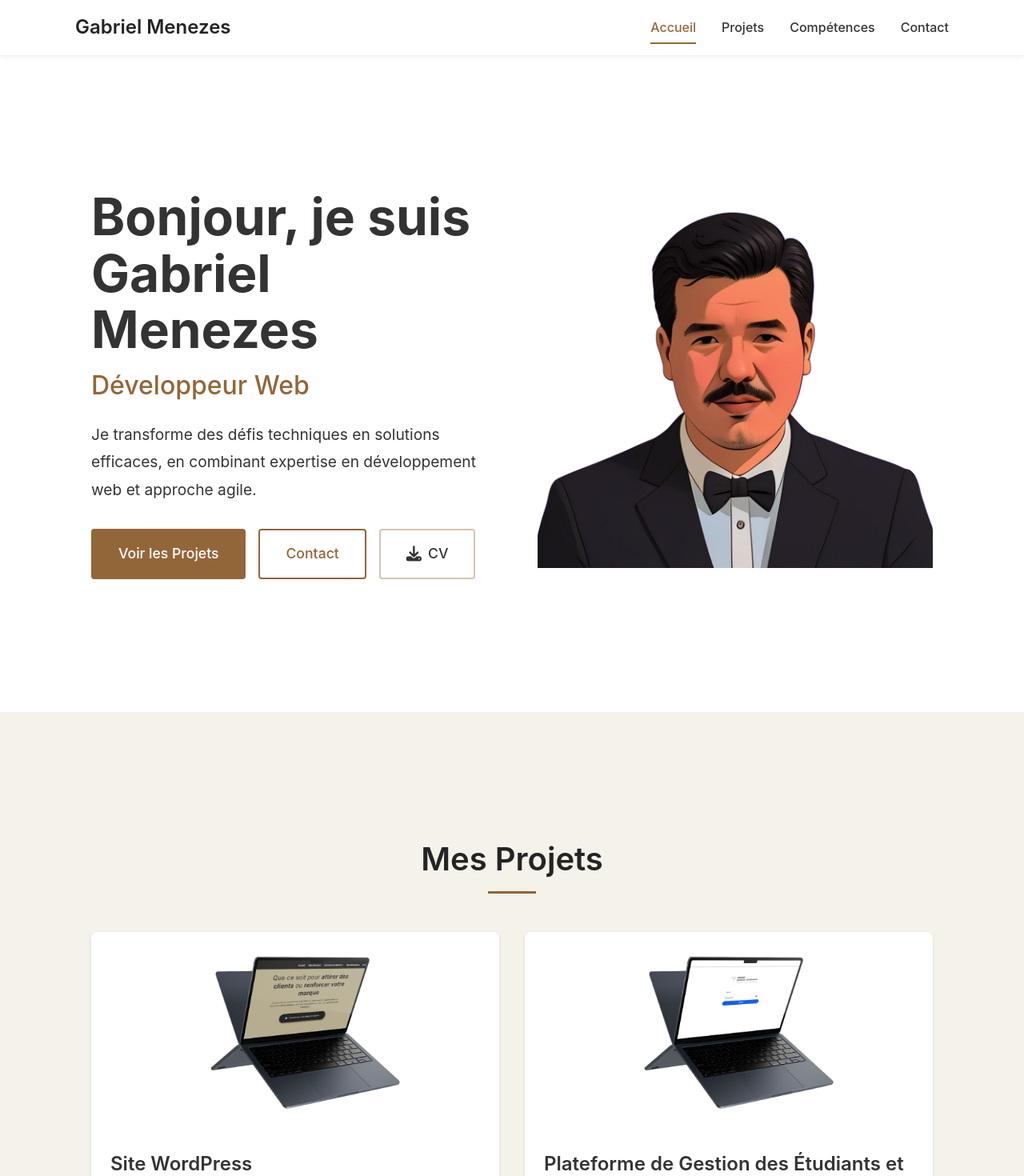
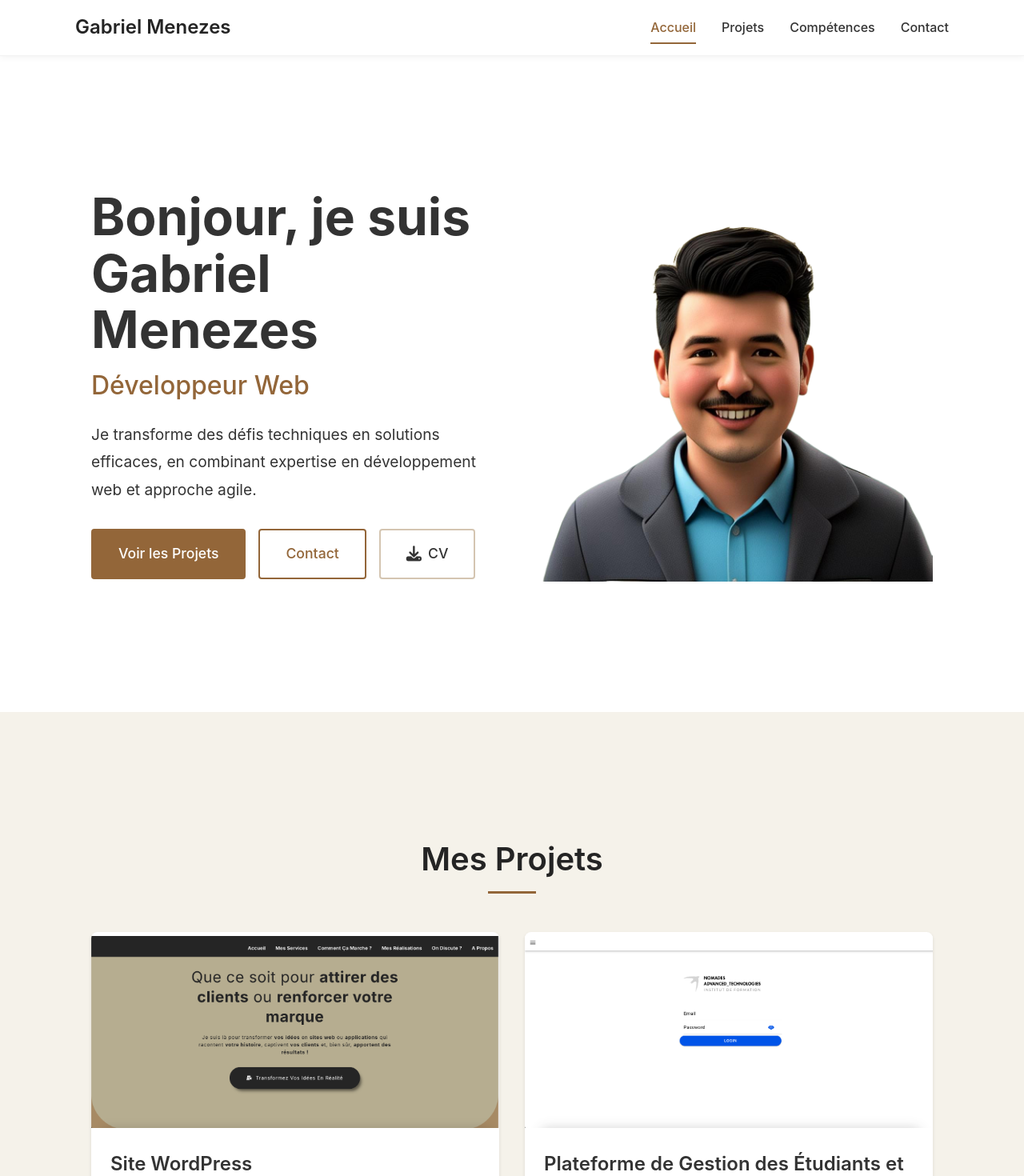
Before and after one commit to GabrielMenezesSilva/protfolio, an Angular app: page / in a window 1280 px wide. Shown: the top 1470 px of the page at 80% size. Built offline with nearby package versions, Linux system fonts and the light colour scheme.

Commit message:
Remove a animação do componente de herói e atualiza os caminhos das imagens para 'hero1.png', 'wordpress-portfolio1.png' e 'nomades1.png' nos componentes correspondentes, garantindo a consistência visual e a correta exibição dos projetos.

```diff
--- a/src/app/components/hero/hero.component.scss
+++ b/src/app/components/hero/hero.component.scss
@@ -126,7 +126,7 @@
       max-width: 500px;
       height: auto;
       // box-shadow: var(--shadow);
-      animation: float 2.5s ease-in-out infinite;
+      // animation: float 2.5s ease-in-out infinite;
     }
   }
 }
--- a/src/app/components/hero/hero.component.ts
+++ b/src/app/components/hero/hero.component.ts
@@ -13,5 +13,5 @@ export class HeroComponent {
   title = 'Développeur Web';
   description =
     "Je transforme des défis techniques en solutions efficaces, en combinant expertise en développement web et approche agile.";
-  imagePath = 'assets/images/figure.png';
+  imagePath = 'assets/images/hero1.png';
 }
--- a/src/app/components/projects/projects.component.ts
+++ b/src/app/components/projects/projects.component.ts
@@ -23,7 +23,7 @@ export class ProjectsComponent {
       title: 'Site WordPress',
       description:
         'Site professionnel développé avec WordPress et Elementor, axé sur la présentation de services de développement web. Le site comprend des sections dynamiques pour le portfolio. Design responsive et optimisé pour le SEO, garantissant une expérience utilisateur fluide sur tous les appareils.',
-      image: 'assets/projects/wordpress-portfolio.png',
+      image: 'assets/projects/wordpress-portfolio1.png',
       technologies: ['WordPress', 'Elementor', 'SEO', 'Design Responsive'],
       demo: 'https://gabriel-menezes.com',
     },
@@ -31,7 +31,7 @@ export class ProjectsComponent {
       title: 'Plateforme de Gestion des Étudiants et Formations (2024)',
       description:
         "Développement d'une plateforme de gestion scolaire adaptée aux besoins spécifiques d'une institution éducative. Fonctionnalités clés : gestion des profils d'étudiants, système de chat de groupe par formation, calendrier des cours personnalisable, portail de cours enregistrés. Application PWA avec Firebase pour la gestion des données et des utilisateurs en temps réel.",
-      image: 'assets/projects/nomades.png',
+      image: 'assets/projects/nomades1.png',
       technologies: [
         'PWA',
         'Angular',
```
Also changed, not shown: src/assets/images/hero1.png (added), src/assets/projects/nomades1.png (added).
